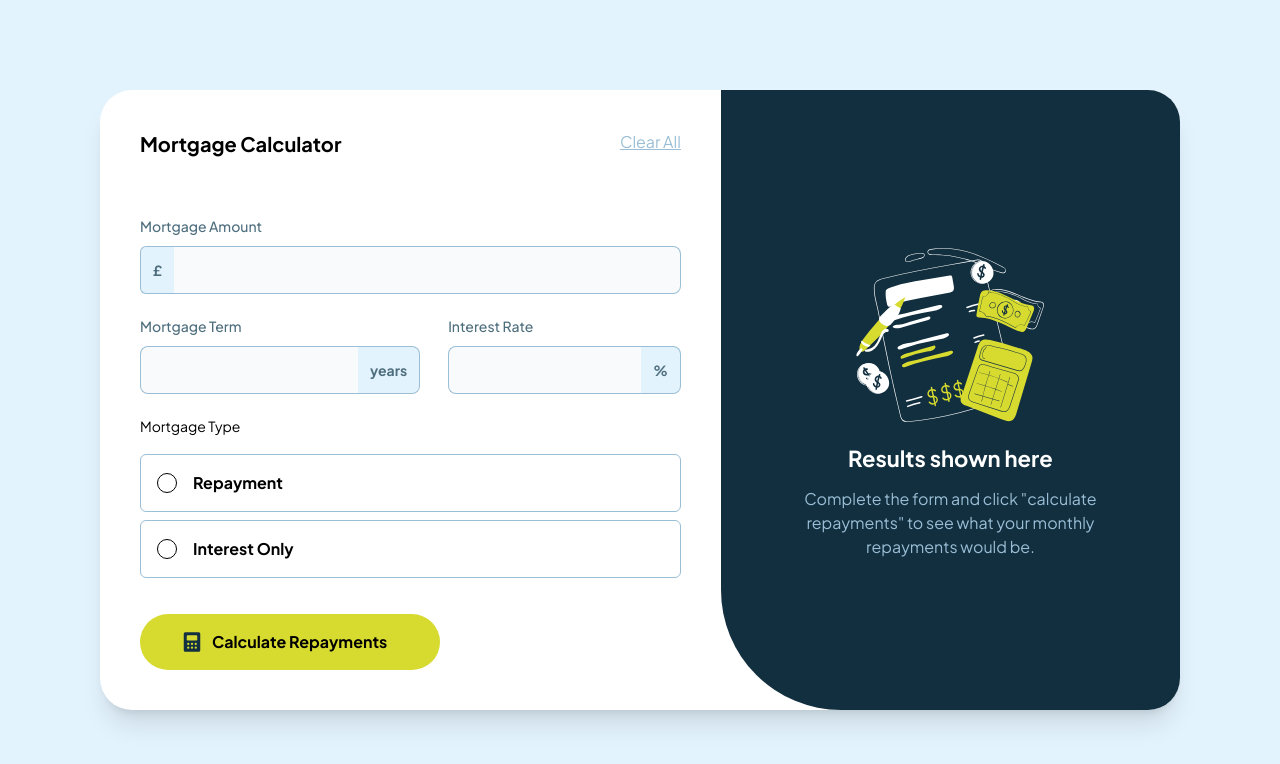
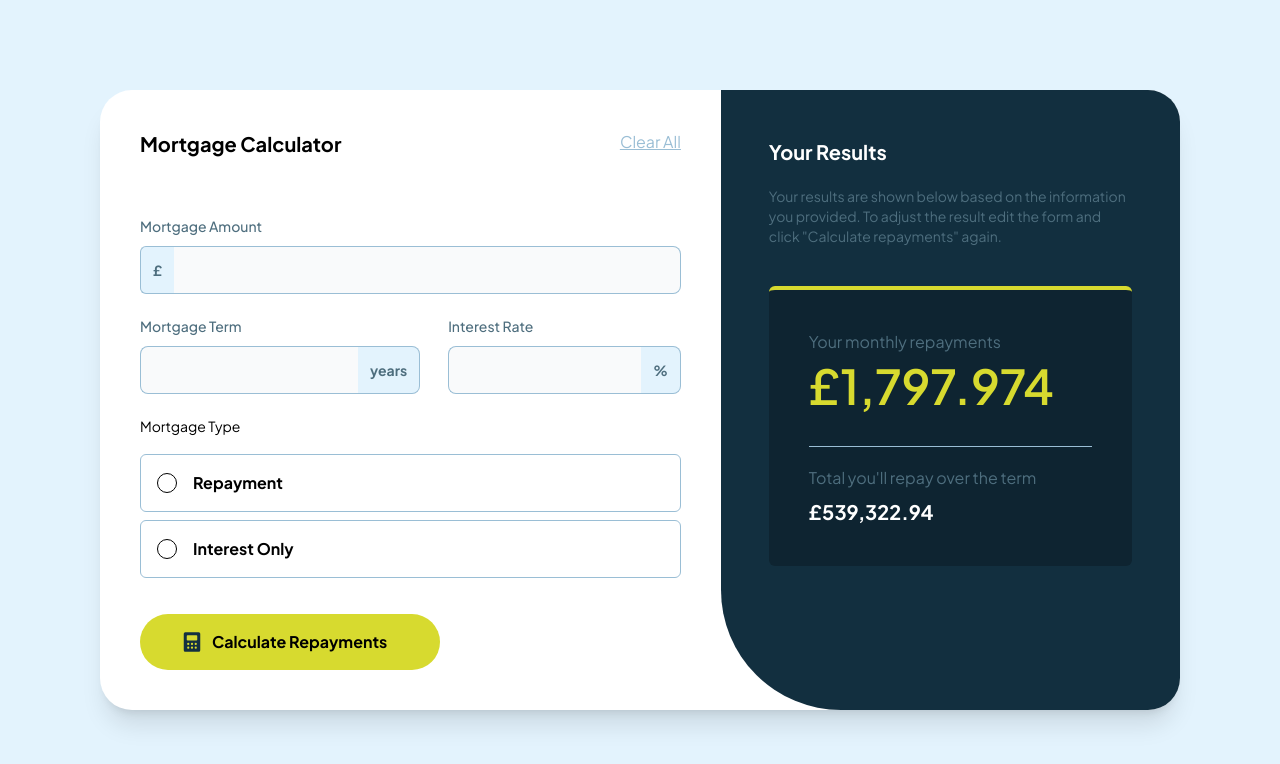
Before and after one commit to Great-kiola/Tailwind-practice, a React (Vite) app in the folder tailwind-frontend/: page /mortgageCalc in a window 1280 px wide. Shown: the top 764 px of the page. Built offline with nearby package versions, Linux system fonts and the light colour scheme; a web font is replaced by a local one.

Commit message:
chore: update visibility of result sections in MortgageCalc component for improved user feedback

```diff
--- a/tailwind-frontend/src/components/MortgageCalc.jsx
+++ b/tailwind-frontend/src/components/MortgageCalc.jsx
@@ -74,7 +74,7 @@ const MortgageCalc = () => {
         <div className='w-300 bg-SlateMortgageCalc900 rounded-tr-4xl rounded-bl-[120px] rounded-br-4xl'>
 
           {/* Default State */}
-          <div className='flex items-center flex-col justify-center h-full'>
+          <div className='hidden items-center flex-col justify-center h-full'>
             <img src={illustratioon} alt="" className='w-50' />
 
             <h1 className='text-WhiteMortgageCalc font-bold text-[22px]'>Results shown here</h1>
@@ -82,7 +82,7 @@ const MortgageCalc = () => {
           </div>
 
           {/* After result */}
-          <div className='hidden result p-12'>
+          <div className=' result p-12'>
             <h1 className='text-WhiteMortgageCalc font-bold text-xl mb-5'>Your Results</h1>
             <p className='text-SlateMortgageCalc700 text-sm'>Your results are shown below based on the information you provided. To adjust the result
               edit the form and click "Calculate repayments" again.
@@ -105,6 +105,8 @@ const MortgageCalc = () => {
       </div>
 
 
+
+
     </div>
   )
 }
```
